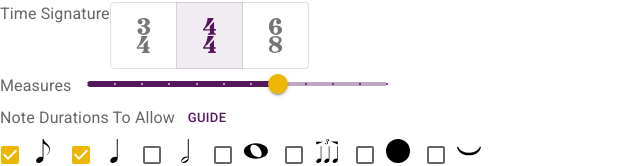
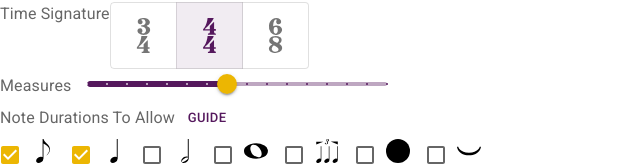
Before and after one commit to technikka/Abnormelodies_UI, a React (Create React App) app: page / in a window 1280 px wide. Shown: the part 254-420 px from the top of the page, without its empty margins (0-640 px from the left). Built offline with nearby package versions, Linux system fonts and the light colour scheme.

Commit message:
increase max measures to 16

```diff
--- a/src/components/Form.js
+++ b/src/components/Form.js
@@ -22,7 +22,7 @@ const Form = (props) => {
 
   const [num_measures, setNumMeasures] = useState("8");
   const minMeasures = 1;
-  const maxMeasures = 12;
+  const maxMeasures = 16;
 
   const [note_durations, setNoteDurations] = useState({
     "1": false,
```
